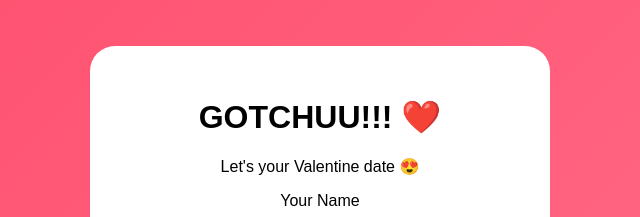
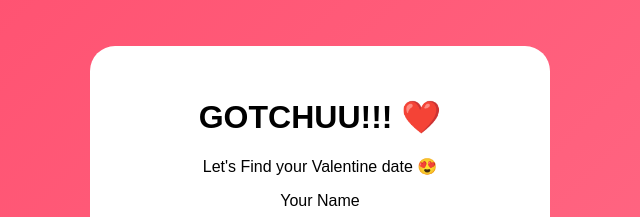
Before and after one commit to rensoy22/bemy, a plain HTML site: page yes.html in a window 1280 px wide. Shown: the top 217 px of the page, 320-960 px from the left. Drawn offline with Linux system fonts and the light colour scheme.

Commit message:
Update title and paragraph text in yes.html

```diff
--- a/yes.html
+++ b/yes.html
@@ -3,7 +3,7 @@
 <head>
 <meta charset="UTF-8">
 <meta name="viewport" content="width=device-width, initial-scale=1.0">
-<title>Valentine Form ❤️</title>
+<title>Valentine Date Form</title>
 
 <style>
 body{
@@ -50,7 +50,7 @@ button{
 
 <div class="card">
 <h1>GOTCHUU!!! ❤️</h1>
-<p>Let's your Valentine date 😍</p>
+<p>Let's Find your Valentine date 😍</p>
 
 <form action="https://formspree.io/f/mjgekjde" method="POST">
 
```
